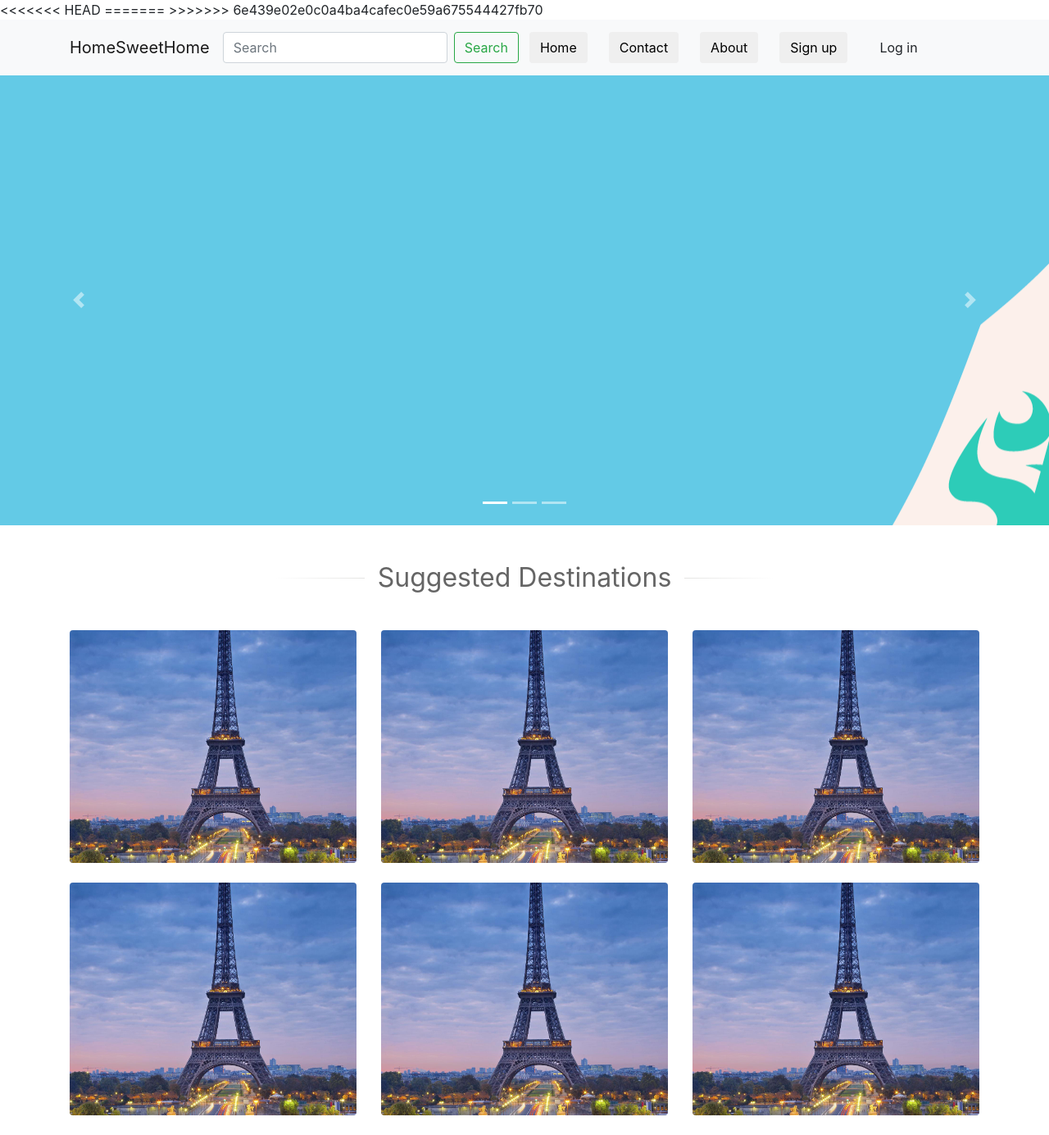
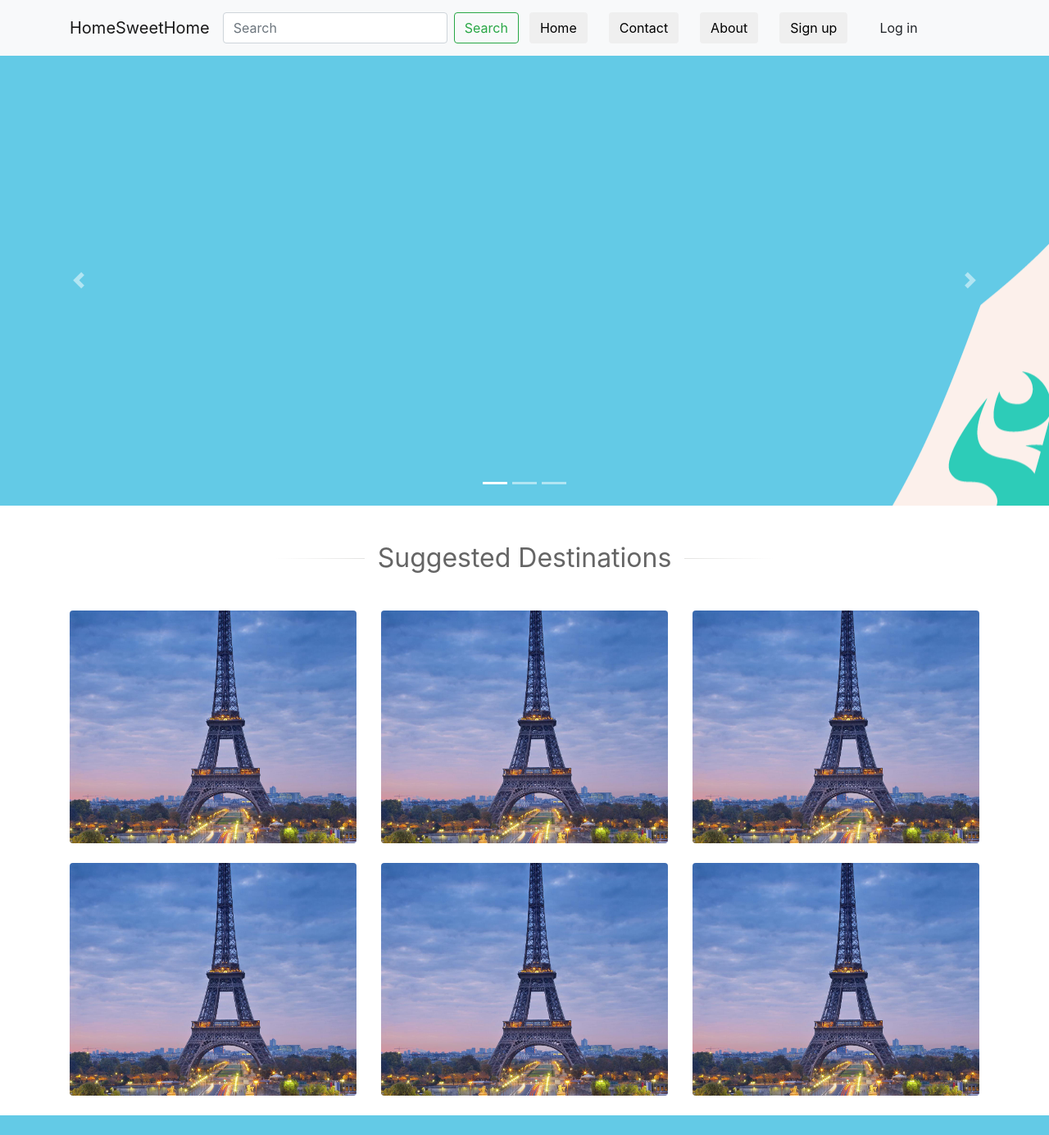
Before and after one commit to Mithirsan/projetTI, a PHP site: page /index.php in a window 1280 px wide. Shown: the whole page at 82% size. After the commit the page ends 1361 px from the top, so only its background shows below. Run offline with PHP 8.4, Linux system fonts and the light colour scheme.

Commit message:
fdsqfdsqf

```diff
--- a/navbar.php
+++ b/navbar.php
@@ -2,26 +2,7 @@
     session_start();
 ?>
 <HEAD>
-<<<<<<< HEAD
-        <meta charset="utf-8">
-        <meta name="viewport" content="width=device-width, initial-scale=1">
-        <link rel="stylesheet" type="text/css" href="CSS/bootstrap.css" >
-        <script type="text/javascript" src="JS/jquery-3.3.1.js"></script>
-        <script type="text/javascript" src="JS/popper.js"></script>
-        <script type="text/javascript" src="JS/tooltip.js"></script>
-        <script type="text/javascript" src="JS/bootstrap.js"></script>
 
-
-        <!--OUR FILES -->
-       <link rel="stylesheet" type="text/css" href="CSS/style.css" >
-        <script type="text/javascript" src="JS/script.js"></script>
-
-        <!--FAVICON AND TITTLE -->
-        <link rel="icon" type="image/png" href="ressources/images/logo.png" />
-        <title>HomeSweetHome</title>
-
-    </HEAD>
-=======
     <meta charset="utf-8">
     <meta name="viewport" content="width=device-width, initial-scale=1">
     <link rel="stylesheet" type="text/css" href="CSS/bootstrap.css" >
@@ -29,7 +10,6 @@
     <script type="text/javascript" src="JS/popper.js"></script>
     <script type="text/javascript" src="JS/tooltip.js"></script>
     <script type="text/javascript" src="JS/bootstrap.js"></script>
->>>>>>> 6e439e02e0c0a4ba4cafec0e59a675544427fb70
 
 
     <!--OUR FILES -->
```
